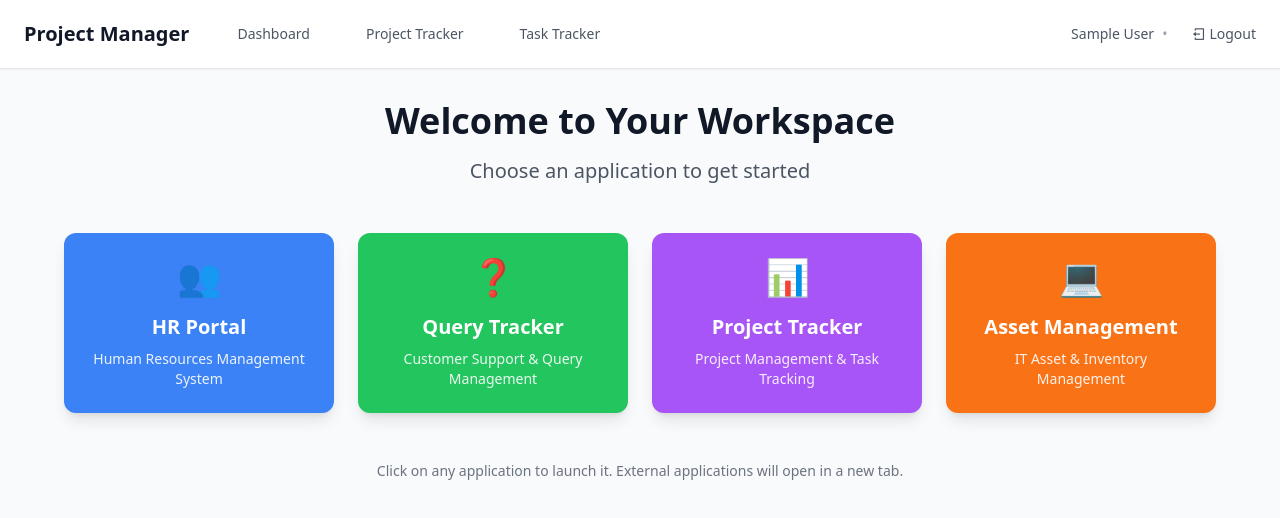
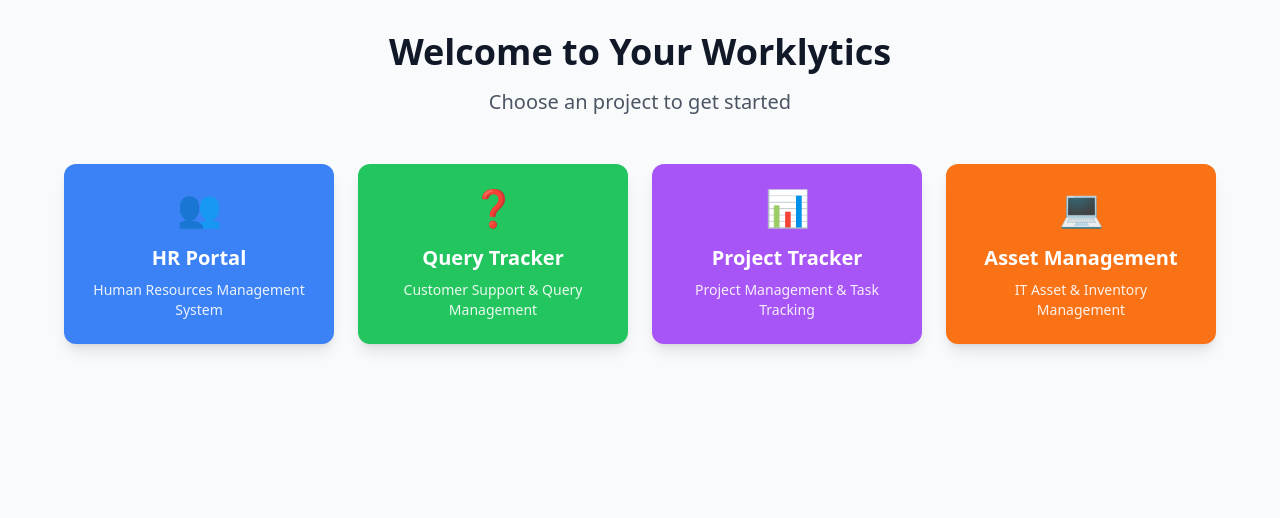
Before and after one commit to sumitmishraecosoul/project_tracker_frontend, a Next.js app: page / in a window 1280 px wide. Shown: the top 518 px of the page. Built offline with nearby package versions, Linux system fonts and the light colour scheme; sample sign-in values are in the browser's storage.

Commit message:
fixed Header

```diff
--- a/app/page.tsx
+++ b/app/page.tsx
@@ -3,7 +3,6 @@
 
 import { useEffect } from 'react';
 import { useRouter } from 'next/navigation';
-import Header from '../components/Header';
 import ProtectedRoute from '../components/ProtectedRoute';
 
 export default function ApplicationLauncher() {
@@ -18,7 +17,7 @@ export default function ApplicationLauncher() {
   }, [router]);
 
   const handleProjectTracker = () => {
-    router.push('/project-tracker');
+    router.push('/project-tracker/dashboard');
   };
 
   const handleExternalLink = (url: string) => {
@@ -67,16 +66,15 @@ export default function ApplicationLauncher() {
   return (
     <ProtectedRoute>
       <div className="min-h-screen bg-gray-50">
-        <Header />
         <div className="px-6 py-8">
           <div className="max-w-6xl mx-auto">
             {/* Header */}
             <div className="text-center mb-12">
               <h1 className="text-4xl font-bold text-gray-900 mb-4">
-                Welcome to Your Workspace
+                Welcome to Your Worklytics
               </h1>
               <p className="text-xl text-gray-600">
-                Choose an application to get started
+                Choose an project to get started
               </p>
             </div>
 
@@ -99,9 +97,9 @@ export default function ApplicationLauncher() {
 
             {/* Footer Info */}
             <div className="mt-12 text-center">
-              <p className="text-gray-500 text-sm">
+              {/* <p className="text-gray-500 text-sm">
                 Click on any application to launch it. External applications will open in a new tab.
-              </p>
+              </p> */}
             </div>
           </div>
         </div>
--- a/components/Header.tsx
+++ b/components/Header.tsx
@@ -32,29 +32,48 @@ export default function Header() {
   return (
     <header className="bg-white shadow-sm border-b border-gray-200">
       <div className="px-6 py-4">
-        <div className="flex items-center justify-between">
-          <div className="flex items-center space-x-8">
+        <div className="grid grid-cols-3 items-center">
+          <div className="flex items-center">
             <h1 className="text-xl font-bold text-gray-900">Project Manager</h1>
-            <nav className="flex space-x-6">
-              {menuItems.map((item) => (
+          </div>
+          <nav className="flex justify-center space-x-6">
+            {menuItems.map((item) => {
+              const isItemActive = (path: string) => {
+                if (path === '/project-tracker/dashboard') {
+                  return pathname === '/project-tracker/dashboard' || pathname.startsWith('/project-tracker/dashboard/');
+                }
+                if (path === '/project-tracker') {
+                  return pathname === '/project-tracker' || (pathname.startsWith('/project-tracker/') && !pathname.startsWith('/project-tracker/dashboard'));
+                }
+                return pathname === path || pathname.startsWith(path + '/');
+              };
+              const isActive = isItemActive(item.path);
+              return (
                 <Link
                   key={item.path}
                   href={item.path}
                   className={`px-4 py-2 rounded-md text-sm font-medium whitespace-nowrap cursor-pointer transition-colors ${
-                    pathname === item.path
+                    isActive
                       ? 'bg-blue-100 text-blue-700'
                       : 'text-gray-600 hover:text-gray-900 hover:bg-gray-50'
                   }`}
                 >
                   {item.name}
                 </Link>
-              ))}
+              );
+            })}
           </nav>
-          </div>
-
+          <div className="flex items-center justify-end space-x-4">
+            <Link
+              href="/"
+              className="px-3 py-2 rounded-md text-sm font-medium text-gray-600 hover:text-gray-900 hover:bg-gray-50 whitespace-nowrap"
+            >
+              <i className="ri-arrow-left-line mr-1"></i>
+              Back to Portal
+            </Link>
             {currentUser && (
-            <div className="flex items-center space-x-4">
-              <div className="text-sm text-gray-600">
+              <>
+                <div className="text-sm text-gray-600 hidden sm:block">
                   <span className="font-medium">{currentUser.name}</span>
                   <span className="text-gray-400 mx-2">•</span>
                   <span>{currentUser.department}</span>
@@ -66,8 +85,9 @@ export default function Header() {
                   <i className="ri-logout-box-line mr-1"></i>
                   Logout
                 </button>
+              </>
+            )}
           </div>
-          )}
         </div>
       </div>
     </header>
```
Lines whose indentation alone changed are shown as unchanged.
